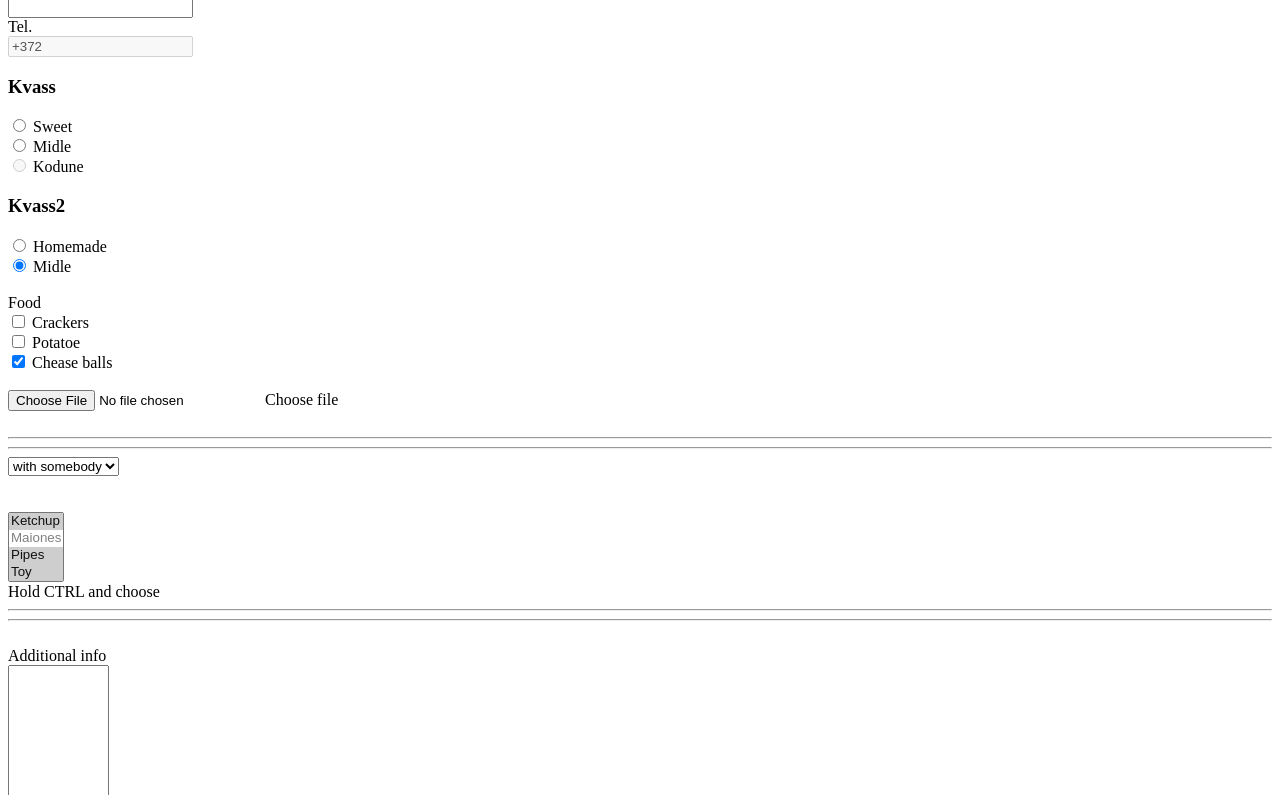
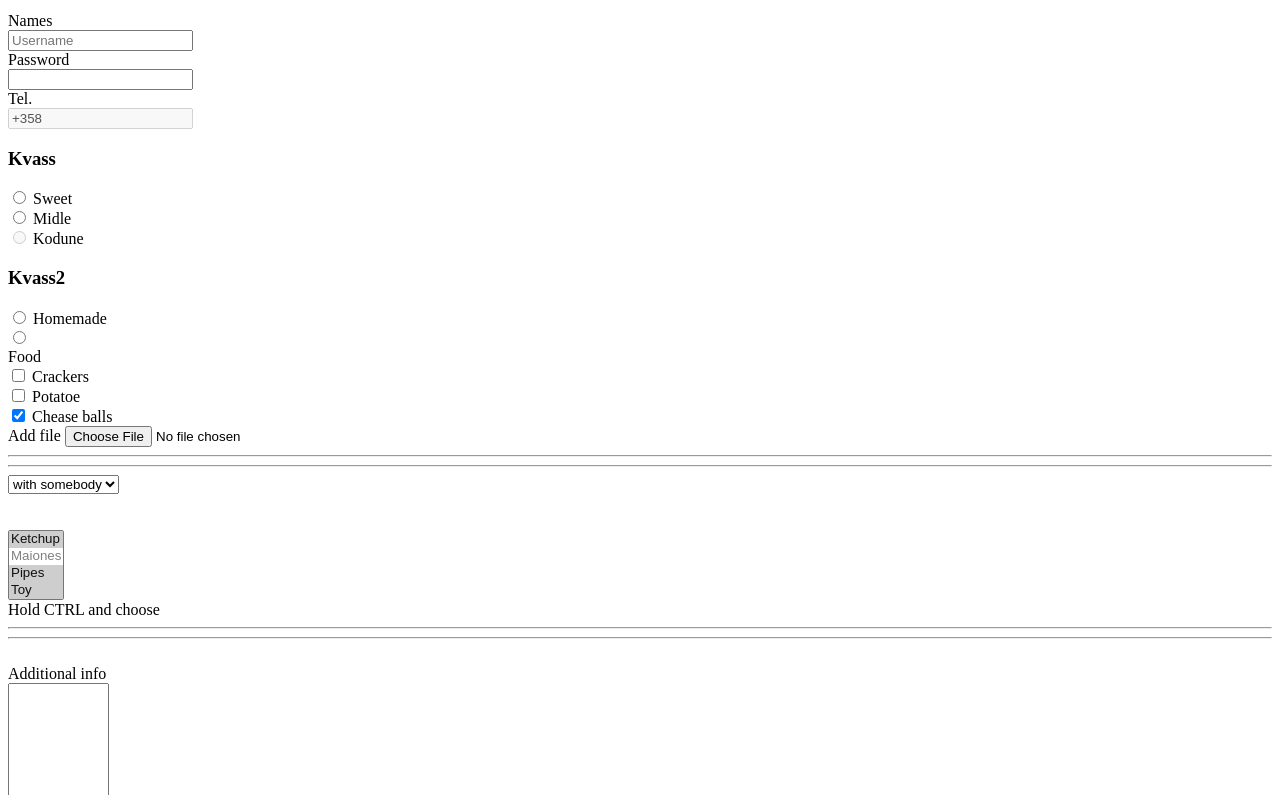
Before and after one commit to vladmirzdanov/Form, a plain HTML site: page index.html in a window 1280 px wide. Shown: the part 68-863 px from the top of the page. Drawn offline with Linux system fonts and the light colour scheme.

Commit message:
Update index.html

```diff
--- a/index.html
+++ b/index.html
@@ -3,12 +3,14 @@
 <head>
 	<meta charset="UTF-8">
 	<meta name="viewport" content="width=device-width, initial-scale=1.0">
+	<link rel="stylesheet" href="css/style.css">
 	<title>Document</title>
 </head>
 <body>
+	<h1>I didn't style all elements, sorry!</h1>
 <form action="#" method="post" enctype="multipart/font data">
 	<div>
-		Name
+		Names
 	</div>
 	<input type="text" placeholder="Username" name="Name1" id="">
 	<div>
@@ -18,8 +20,7 @@
 	<div>
 		Tel.
 	</div>
-	<input type="tel" value="+372" name="Phone1"disabled id="">
-
+	<input type="tel" value="+358" name="Phone1"disabled id="">
 	<br>
 	<h3>
 		Kvass
@@ -37,15 +38,13 @@
 		<input type="radio" name="kali1" value="kodune" disabled>
 		Kodune
 	</div>
-	<h3>
-		Kvass2
-	</h3>
+	<h3>Kvass2</h3>
 	<div>
 		<input type="radio" name="Kali2" value="kodune" id="">
 		Homemade
 	</div>
 	<div>
-		<input type="radio" name="Kali2" value="midle" checked=" id=">
+		<input type="radio" name="Kali2" value="midle" checked" id=">
 		Midle
 	</div>
 	<br>
@@ -63,11 +62,14 @@
 	<input type="checkbox" name="cheese balls" value="yes" checked="" id="">
 	Chease balls
 </div>
-<br>
-<div>
-	<input type="file" name="photo" id="">
-	Choose file
-</div>
+
+
+	<label for="file" class="feedback__label">
+		<span class="feedback__text">Add file</span>
+		<input type="file" id="file" class="feedback__file">
+	</label>
+
+
 <br>
 <hr>
 <hr>
@@ -99,13 +101,12 @@
 	<textarea name="text" id="" cols="10" rows="10"></textarea>
 	<div>
 		<button type="submit">Sent</button>
-
 	</div>
 	<br>
 	<div>
-		<button type="reset">Reset
-		</button>
+		<button type="reset">Reset</button>
 	</div>
+
 </form>
 
 </body>
```
